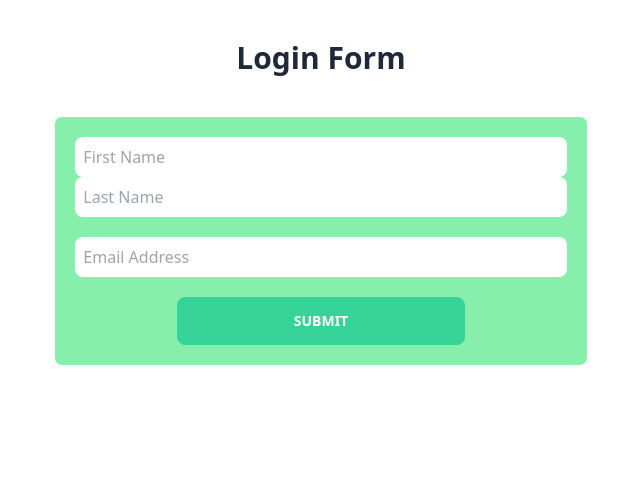
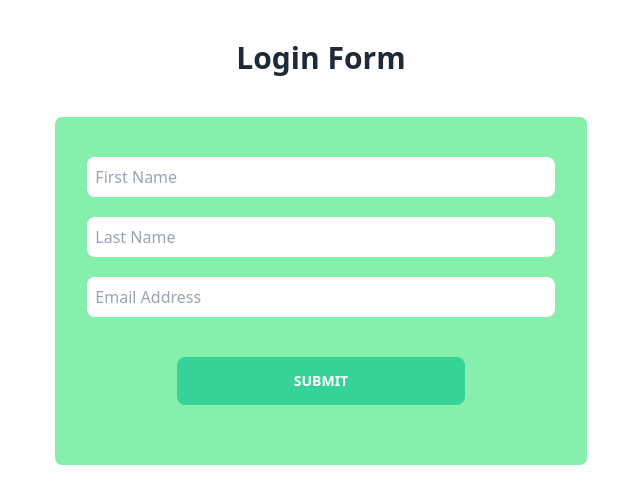
Before and after one commit to zahra-hjri/form-validation-Yup, a React (Vite) app: page / in a window 1280 px wide. Shown: the top 504 px of the page, without its empty margins (319-959 px from the left). Built offline with nearby package versions, Linux system fonts and the light colour scheme.

Commit message:
edited style and error

```diff
--- a/src/components/FormValidation.jsx
+++ b/src/components/FormValidation.jsx
@@ -11,11 +11,12 @@ const SignupForm = () => {
     },
     validationSchema: Yup.object({
       firstName: Yup.string()
-        .max(15, 'Must be 15 characters')
+        .max(12, 'Must be 15 characters')
         .min(3, 'Must be more than 3 characters')
         .required('Required'),
       lastName: Yup.string()
-        .max(20, 'Must be 20 characters or less')
+        .max(12, 'Must be 20 characters or less')
+        .min(5, 'Must be more than 5 characters')
         .required('Required'),
       email: Yup.string().email('Invalid email address').required('Required'),
     }),
@@ -24,8 +25,10 @@ const SignupForm = () => {
     },
   });
   return (
-    <form onSubmit={formik.handleSubmit} className='flex flex-col bg-green-300 border border-white w-72 md:w-3/5 lg:w-3/6 xl:w-5/12 rounded-lg mx-auto p-5'>
-      {/* <label htmlFor="firstName">First Name</label> */}
+    <form onSubmit={formik.handleSubmit} className='flex flex-col bg-green-300 border border-white w-72 md:w-3/5 lg:w-3/6 xl:w-5/12 rounded-lg mx-auto px-8 py-10'>
+      {formik.touched.firstName && formik.errors.firstName ? (
+        <div className='text-red-500 text-sm md:text-md'>{formik.errors.firstName}</div>
+      ) : null}
       <input
         id="firstName"
         name="firstName"
@@ -34,13 +37,13 @@ const SignupForm = () => {
         onChange={formik.handleChange}
         onBlur={formik.handleBlur}
         value={formik.values.firstName}
-        className='bg-white p-2 w-auto rounded-lg outline-none'
+        className='bg-white p-2 w-auto rounded-lg outline-none mb-5'
       />
-      {formik.touched.firstName && formik.errors.firstName ? (
-        <div className='text-red-500'>{formik.errors.firstName}</div>
+
+
+      {formik.touched.lastName && formik.errors.lastName ? (
+        <div className='text-red-500 text-sm md:text-md'>{formik.errors.lastName}</div>
       ) : null}
-
-      {/* <label htmlFor="lastName">Last Name</label> */}
       <input
         id="lastName"
         name="lastName"
@@ -51,11 +54,12 @@ const SignupForm = () => {
         value={formik.values.lastName}
         className='bg-white p-2 w-auto rounded-lg outline-none mb-5'
       />
-      {formik.touched.lastName && formik.errors.lastName ? (
-        <div className='text-red-300'>{formik.errors.lastName}</div>
+
+
+
+      {formik.touched.email && formik.errors.email ? (
+        <div className='text-red-500 text-sm md:text-md'>{formik.errors.email}</div>
       ) : null}
-
-      {/* <label htmlFor="email">Email Address</label> */}
       <input
         id="email"
         name="email"
@@ -67,11 +71,9 @@ const SignupForm = () => {
         className='bg-white p-2 w-auto rounded-lg outline-none mb-5'
 
       />
-      {formik.touched.email && formik.errors.email ? (
-        <div>{formik.errors.email}</div>
-      ) : null}
 
-      <button className='btn btn-success text-white font-bold w-52 md:w-60 lg:w-72 mx-auto' type="submit">Submit</button>
+
+      <button className='btn btn-success text-white font-bold w-52 md:w-60 lg:w-72 mx-auto my-5' type="submit">Submit</button>
     </form>
   );
 };
```
